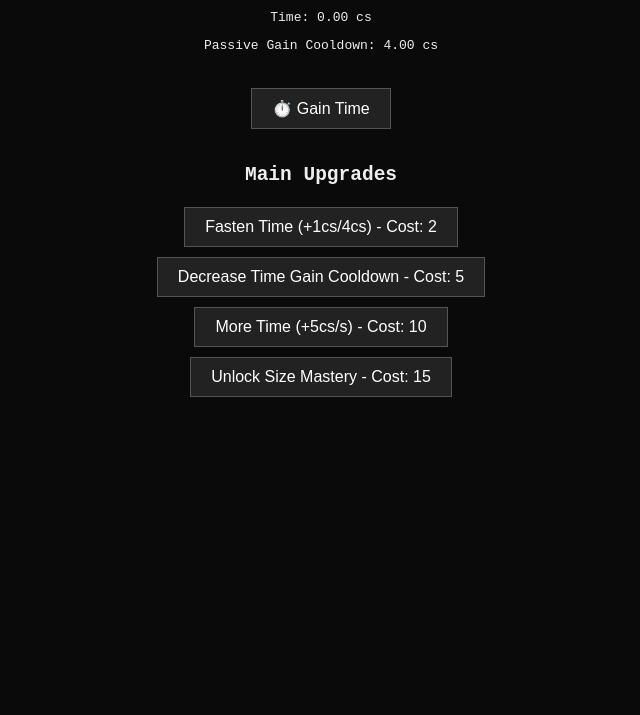
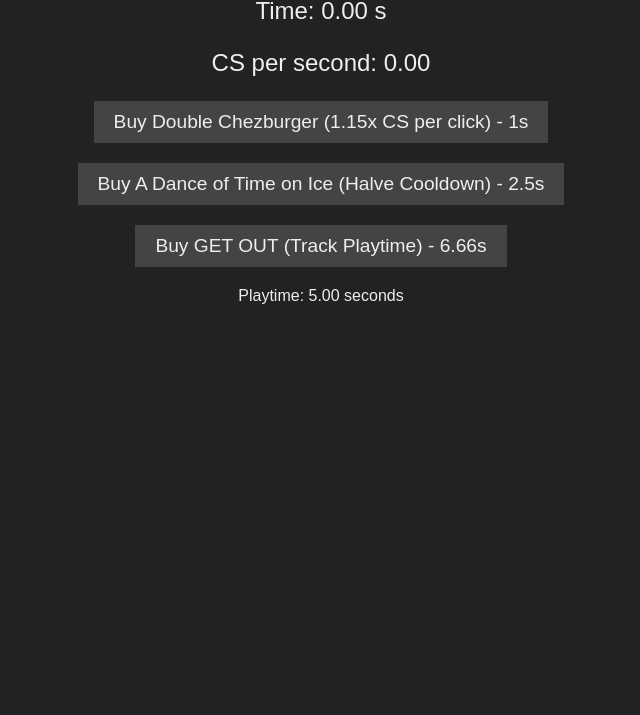
Before and after one commit to Ilikegoogology/TimeIncremental, a plain HTML site: page index.html in a window 1280 px wide. Shown: the part 85-800 px from the top of the page, without its empty margins (319-959 px from the left). Drawn offline with Linux system fonts and the light colour scheme.

Commit message:
Update index.html

```diff
--- a/index.html
+++ b/index.html
@@ -2,149 +2,109 @@
 <html lang="en">
 <head>
   <meta charset="UTF-8">
-  <title>Time Incremental</title>
+  <meta name="viewport" content="width=device-width, initial-scale=1.0">
+  <title>Time Incremental Game</title>
   <style>
-    body { font-family: monospace; background: #0a0a0a; color: #eee; text-align: center; padding: 20px; }
-    button { padding: 10px 20px; margin: 5px; font-size: 16px; background: #222; color: #fff; border: 1px solid #555; cursor: pointer; }
-    button:disabled { opacity: 0.5; cursor: not-allowed; }
-    .section { margin-top: 30px; }
+    body { font-family: Arial, sans-serif; text-align: center; background-color: #222; color: #eee; }
+    h1 { font-size: 2em; }
+    button { padding: 10px 20px; font-size: 1.2em; background-color: #444; color: #eee; border: none; cursor: pointer; }
+    button:hover { background-color: #666; }
+    .upgrade { margin: 20px; }
+    .status { font-size: 1.5em; }
+    .upgrade-cost { color: #ff9900; }
   </style>
 </head>
 <body>
-  <h1>🕰️ Time Incremental</h1>
-  <p>Time: <span id="time">0.00</span> <span id="unit">cs</span></p>
-  <p>Passive Gain Cooldown: <span id="cooldown">4</span> cs</p>
-  <p id="playtime" style="display:none;">Playtime: 0s</p>
-
-  <div class="section">
-    <button onclick="gainTime()">⏱️ Gain Time</button>
+  <h1>Time Incremental Game</h1>
+  <div class="status">
+    <p>Time: <span id="time">0</span> s</p>
+    <p>CS per second: <span id="csPerSecond">0</span></p>
   </div>
 
-  <div class="section">
-    <h2>Main Upgrades</h2>
-    <div id="mainUpgrades">
-      <button onclick="buyUpgrade(0)" id="u0">Fasten Time (+1cs/4cs) - Cost: 2</button><br>
-      <button onclick="buyUpgrade(1)" id="u1">Decrease Time Gain Cooldown - Cost: 5</button><br>
-      <button onclick="buyUpgrade(2)" id="u2">More Time (+5cs/s) - Cost: 10</button><br>
-      <button onclick="buyUpgrade(3)" id="u3">Unlock Size Mastery - Cost: 15</button>
-    </div>
+  <!-- SM1 Upgrade (Double Chezburger) -->
+  <div class="upgrade">
+    <button id="sm1Button">Buy Double Chezburger (1.15x CS per click) - 1s</button>
   </div>
 
-  <div class="section" id="sizeMastery" style="display:none;">
-    <h2>⚙️ Size Mastery Upgrades</h2>
-    <button onclick="buySizeUp(0)" id="s0">Double Chezburger (×1.15 gain) - Cost: 3 s</button><br>
-    <button onclick="buySizeUp(1)" id="s1">A Dance of Time on Ice (halve cooldown) - Cost: 6 s</button><br>
-    <button onclick="buySizeUp(2)" id="s2">GET OUT (Enable Playtime) - Cost: 9 s</button>
+  <!-- SM2 Upgrade (A Dance of Time on Ice) -->
+  <div class="upgrade">
+    <button id="sm2Button" disabled>Buy A Dance of Time on Ice (Halve Cooldown) - 2.5s</button>
   </div>
 
+  <!-- SM3 Upgrade (GET OUT) -->
+  <div class="upgrade">
+    <button id="sm3Button" disabled>Buy GET OUT (Track Playtime) - 6.66s</button>
+  </div>
+
+  <div id="playtime">Playtime: 0 seconds</div>
+
   <script>
-    let time = 0;
-    let gainCooldown = 4.0;
-    let gainCooldownTimer = 0;
-    let fastenTime = false;
-    let moreTime = false;
-    let sizeMastery = false;
-    let unit = "cs";
-    let gainMultiplier = 1.0;
-    let timeOnIceLevel = 0;
-    let showPlaytime = false;
-    let playtime = 0;
+    let time = 0; // Current time in seconds
+    let csPerSecond = 0; // Current CS per second
+    let sm1Level = 0; // Level for SM1 upgrade (Double Chezburger)
+    let sm2Level = 0; // Level for SM2 upgrade (A Dance of Time on Ice)
+    let sm3Unlocked = false; // Whether the GET OUT upgrade is unlocked
+    let playtime = 0; // Track playtime in seconds
 
-    let upgrades = [
-      { cost: 2, bought: false },
-      { cost: 5, bought: false },
-      { cost: 10, bought: false },
-      { cost: 15, bought: false }
-    ];
-
-    let sizeUpgrades = [
-      { cost: 3, bought: false },
-      { cost: 6, bought: 0 }, // 4 max
-      { cost: 9, bought: false }
-    ];
-
-    function formatTime(t) {
-      return unit === "cs" ? t.toFixed(2) : (t / 100).toFixed(2);
+    // Update the time display
+    function updateTimeDisplay() {
+      document.getElementById('time').textContent = time.toFixed(2);
+      document.getElementById('csPerSecond').textContent = csPerSecond.toFixed(2);
+      document.getElementById('playtime').textContent = `Playtime: ${playtime.toFixed(2)} seconds`;
     }
 
-    function update() {
-      document.getElementById("time").textContent = formatTime(time);
-      document.getElementById("cooldown").textContent = gainCooldown.toFixed(2);
-      if (showPlaytime) {
-        document.getElementById("playtime").textContent = "Playtime: " + Math.floor(playtime) + "s";
-      }
+    // Handle time increment based on CS per second
+    function incrementTime() {
+      time += csPerSecond / 10; // Small time increment to make it feel like a game
+      playtime += 0.1; // Increment playtime for tracking
+      updateTimeDisplay();
     }
 
-    function gainTime() {
-      if (gainCooldownTimer <= 0) {
-        time += 1 * gainMultiplier;
-        gainCooldownTimer = gainCooldown;
-        update();
+    // Buy Double Chezburger upgrade (SM1)
+    document.getElementById('sm1Button').onclick = () => {
+      if (time >= 1) {
+        time -= 1; // Deduct cost of the upgrade
+        sm1Level++;
+        csPerSecond += 0.15; // Increase CS per second
+        document.getElementById('sm1Button').textContent = `Bought Double Chezburger (1.15x CS per click) - ${1 - time.toFixed(2)}s`;
+        if (sm1Level > 0) {
+          document.getElementById('sm2Button').disabled = false; // Unlock next upgrade
+        }
+        updateTimeDisplay();
       }
-    }
+    };
 
-    function buyUpgrade(id) {
-      let upg = upgrades[id];
-      if (!upg.bought && time >= upg.cost) {
-        time -= upg.cost;
-        upg.bought = true;
-        document.getElementById("u" + id).disabled = true;
+    // Buy A Dance of Time on Ice (SM2)
+    document.getElementById('sm2Button').onclick = () => {
+      let cost = 2.5 + sm2Level * 0.75; // Tiered cost for A Dance of Time on Ice
+      if (time >= cost) {
+        time -= cost;
+        sm2Level++;
+        csPerSecond /= 2; // Halve the cooldown effect
+        document.getElementById('sm2Button').textContent = `Bought A Dance of Time on Ice (Halve Cooldown) - ${cost.toFixed(2)}s`;
+        if (sm2Level >= 3) {
+          document.getElementById('sm3Button').disabled = false; // Unlock the GET OUT upgrade
+        }
+        updateTimeDisplay();
+      }
+    };
 
-        if (id === 0) fastenTime = true;
-        if (id === 1) gainCooldown = Math.max(0.5, gainCooldown - 1);
-        if (id === 2) moreTime = true;
-        if (id === 3) {
-          sizeMastery = true;
-          unit = "s";
-          document.getElementById("unit").textContent = "s";
-          document.getElementById("sizeMastery").style.display = "block";
-        }
-        update();
+    // Buy GET OUT (SM3)
+    document.getElementById('sm3Button').onclick = () => {
+      if (time >= 6.66) {
+        time -= 6.66;
+        sm3Unlocked = true;
+        alert("You can now track your playtime!");
+        updateTimeDisplay();
       }
-    }
+    };
 
-    function buySizeUp(id) {
-      let upgrade = sizeUpgrades[id];
+    // Game loop to increment time and playtime
+    setInterval(() => {
+      incrementTime();
+    }, 100);
 
-      // convert cost from s to cs internally
-      let costCS = upgrade.cost * 100;
-
-      if (id === 1 && upgrade.bought >= 4) return; // limit to 4 levels
-
-      if ((id === 1 && time >= costCS) || (!upgrade.bought && time >= costCS)) {
-        time -= costCS;
-
-        if (id === 0) {
-          gainMultiplier *= 1.15;
-          upgrade.bought = true;
-        }
-        if (id === 1) {
-          gainCooldown = Math.max(0.25, gainCooldown / 2);
-          upgrade.bought += 1;
-        }
-        if (id === 2) {
-          showPlaytime = true;
-          upgrade.bought = true;
-          document.getElementById("playtime").style.display = "block";
-        }
-
-        if (id !== 1) {
-          document.getElementById("s" + id).disabled = true;
-        }
-        update();
-      }
-    }
-
-    // Main game loop
-    setInterval(() => {
-      gainCooldownTimer = Math.max(0, gainCooldownTimer - 0.1);
-
-      if (fastenTime) time += 0.25 * gainMultiplier;
-      if (moreTime) time += 0.5 * gainMultiplier;
-      if (showPlaytime) playtime += 0.1;
-
-      update();
-    }, 100); // 0.1s tick
+    updateTimeDisplay(); // Initialize display
   </script>
 </body>
 </html>
```
